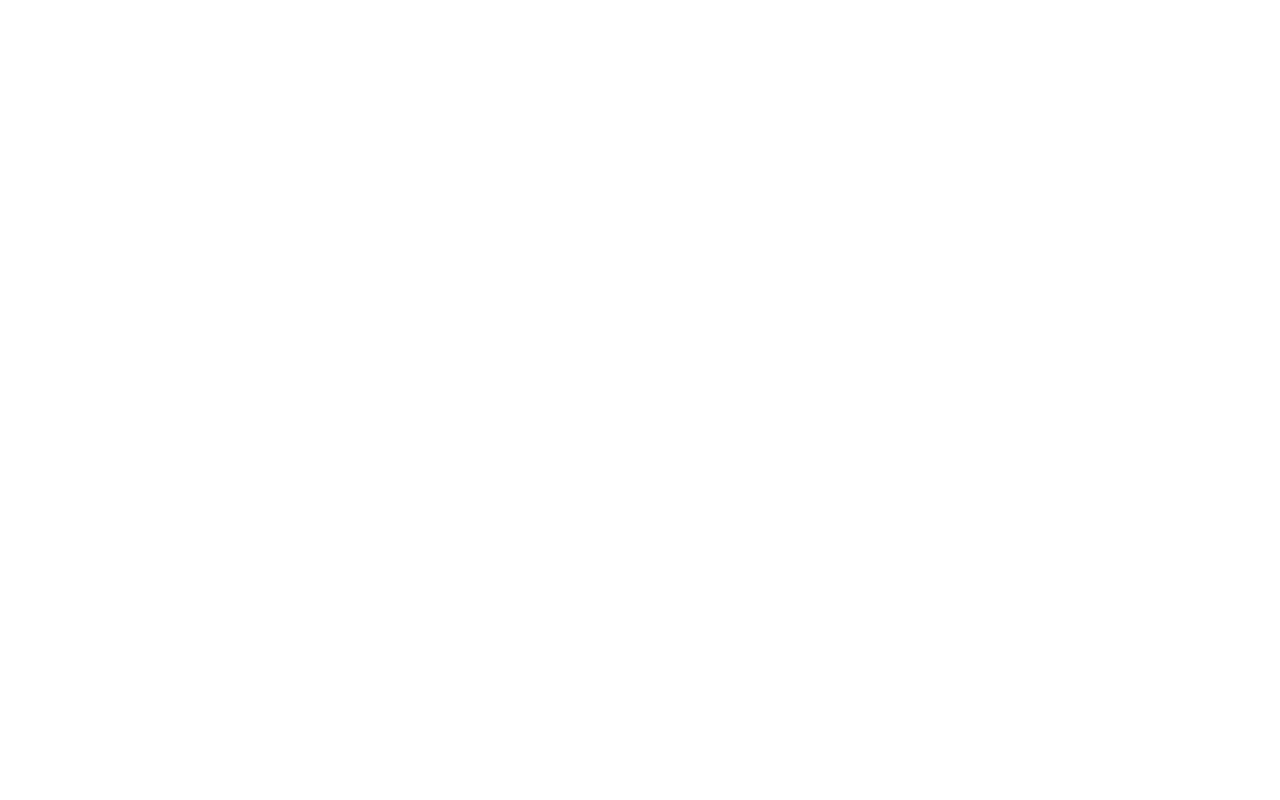
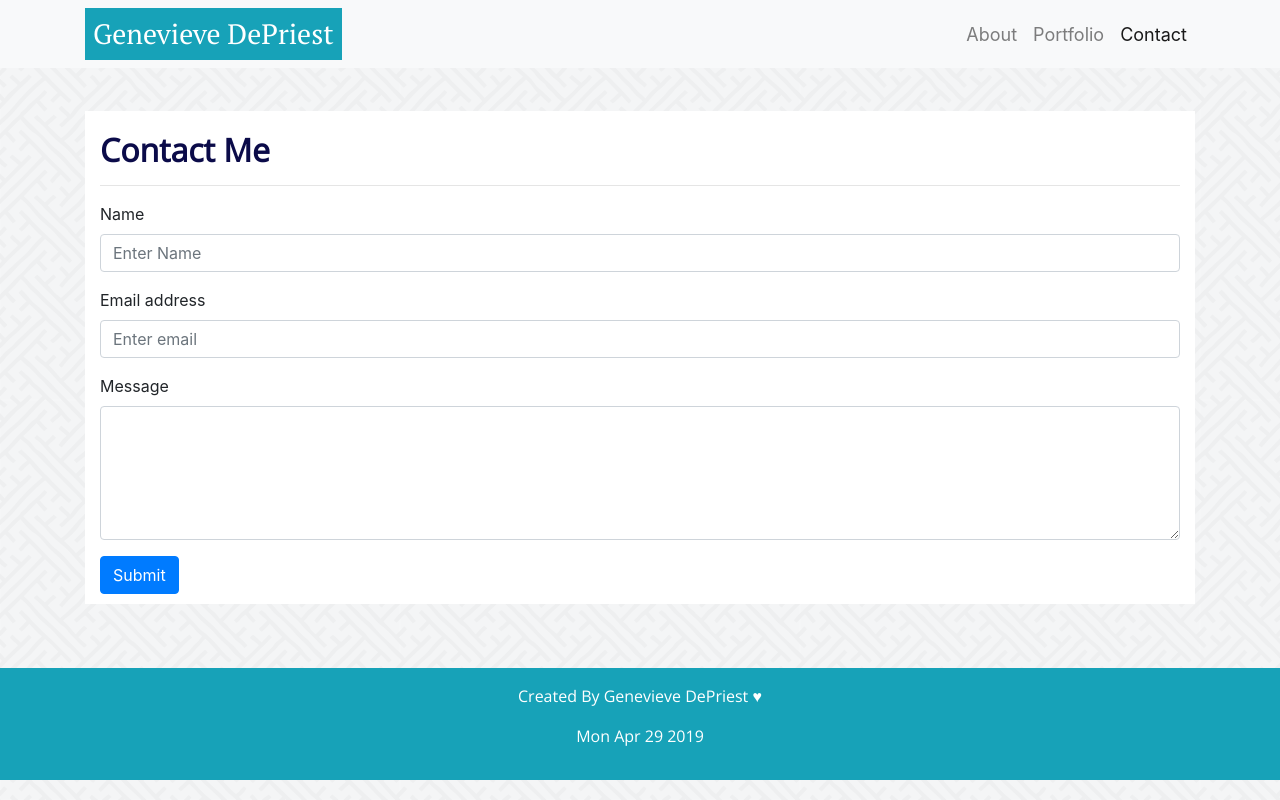
Before and after one commit to gdepriest/Bootstrap-Portfolio, a plain HTML site: page contact.html in a window 1280 px wide. Drawn offline with nearby package versions, Linux system fonts and the light colour scheme.

Commit message:
made bootstrap contact

```diff
--- a/assets/custom-style.css
+++ b/assets/custom-style.css
@@ -57,6 +57,7 @@ p {
     background-size: cover !important;
     margin: 5px !important;
     z-index: 0;
+    border-radius: 15px;
 }
 
 
--- a/contact.html
+++ b/contact.html
@@ -0,0 +1,108 @@
+<!DOCTYPE html>
+<html lang="en">
+
+<head>
+    <meta charset="UTF-8">
+    <meta name="viewport" content="width=device-width, initial-scale=1.0">
+    <meta http-equiv="X-UA-Compatible" content="ie=edge">
+    <title>Bootstrap Portfolio</title>
+    <link rel="stylesheet" href="https://stackpath.bootstrapcdn.com/bootstrap/4.3.1/css/bootstrap.min.css"
+        integrity="sha384-ggOyR0iXCbMQv3Xipma34MD+dH/1fQ784/j6cY/iJTQUOhcWr7x9JvoRxT2MZw1T" crossorigin="anonymous">
+    <link href="https://fonts.googleapis.com/css?family=Open+Sans|PT+Serif" rel="stylesheet">
+    <link rel="stylesheet" href="assets/custom-style.css">
+</head>
+
+<body>
+    <div class="container">
+
+        <nav class="navbar fixed-top
+                navbar-expand-lg navbar-light bg-light">
+            <div class="container">
+                <h1 class="navbar-brand h-100 bg-info text-white px-2">Genevieve DePriest</h1>
+                <button class="navbar-toggler" type="button" data-toggle="collapse" data-target="#navbarNavAltMarkup"
+                    aria-controls="navbarNavAltMarkup" aria-expanded="false" aria-label="Toggle navigation">
+                    <span class="navbar-toggler-icon"></span>
+                </button>
+                <div class="collapse navbar-collapse" id="navbarNavAltMarkup">
+                    <div class="navbar-nav ml-auto">
+                        <a class="nav nav-item nav-link" href="index.html">About <span
+                                class="sr-only">(current)</span></a>
+                        <a class="nav nav-item nav-link" href="portfolio.html">Portfolio</a>
+                        <a class="nav nav-item nav-link active" href="contact.html">Contact</a>
+                    </div>
+                </div>
+            </div>
+        </nav>
+
+
+        <div class="container mx-auto mt-5 bg-white spacer">
+            <div class="row">
+                <div class="col-sm-12">
+                    <div class="page-header">
+                        <h2>Contact Me</h2>
+                        <hr />
+                    </div>
+                </div>
+            </div>
+            <div class="row">
+                <div class="col-sm-12 about">
+                    <form>
+                        <div class="form-group">
+                            <label for="exampleInputEmail1">Name</label>
+                            <input type="name" class="form-control" id="exampleInputEmail1"
+                                aria-describedby="emailHelp" placeholder="Enter Name">
+                            <!-- <small id="emailHelp" class="form-text text-muted">We'll never share your email with anyone
+                                else.</small> -->
+                        </div>
+                        <div class="form-group">
+                            <label for="exampleInputEmail1">Email address</label>
+                            <input type="email" class="form-control" id="exampleInputEmail1" aria-describedby="emailHelp" placeholder="Enter email">
+                            <!-- <small id="emailHelp" class="form-text text-muted">We'll never share your email with anyone
+                                else.</small> -->
+                        </div>
+                        <div class="form-group">
+                            <label for="comment">Message</label>
+                            <textarea class="form-control" rows="5" id="comment"></textarea>
+                        </div>
+
+                        <button type="submit" class="btn btn-primary">Submit</button>
+                    </form>
+                </div>
+            </div>
+        </div>
+
+    </div>
+    <footer class="footer bg-info mt-auto py-3">
+        <div class="container">
+            <div>
+                <p id="createdBy"></p>
+                <p id="year"></p>
+            </div>
+            <div class="row h-75 bg-secondary"></div>
+        </div>
+        <div class="container"></div>
+    </footer><!-- Content here -->
+    </div>
+
+    <script src="https://code.jquery.com/jquery-3.2.1.slim.min.js"
+        integrity="sha384-KJ3o2DKtIkvYIK3UENzmM7KCkRr/rE9/Qpg6aAZGJwFDMVNA/GpGFF93hXpG5KkN"
+        crossorigin="anonymous"></script>
+    <script src="https://cdnjs.cloudflare.com/ajax/libs/popper.js/1.12.9/umd/popper.min.js"
+        integrity="sha384-ApNbgh9B+Y1QKtv3Rn7W3mgPxhU9K/ScQsAP7hUibX39j7fakFPskvXusvfa0b4Q"
+        crossorigin="anonymous"></script>
+    <script src="https://maxcdn.bootstrapcdn.com/bootstrap/4.0.0/js/bootstrap.min.js"
+        integrity="sha384-JZR6Spejh4U02d8jOt6vLEHfe/JQGiRRSQQxSfFWpi1MquVdAyjUar5+76PVCmYl"
+        crossorigin="anonymous"></script>
+    <script>
+        var year = new Date();
+        year = year.toDateString();
+        document.getElementById("year").textContent = year;
+
+        var createdBy = "Created By Genevieve DePriest ♥";
+        document.getElementById("createdBy").textContent = createdBy;
+
+    </script>
+</body>
+
+
+</html>
```
Also changed, not shown: index.html (+1 -1 lines), portfolio.html (+4 -4 lines).
